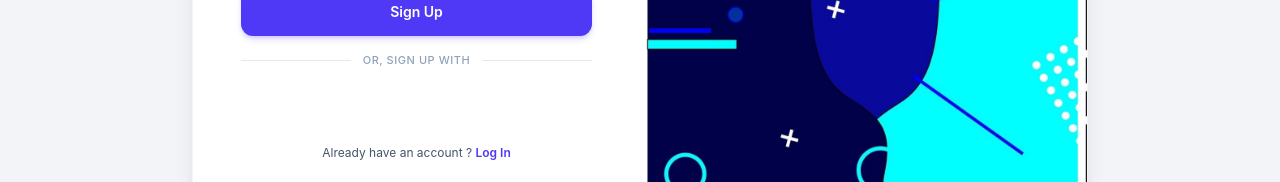
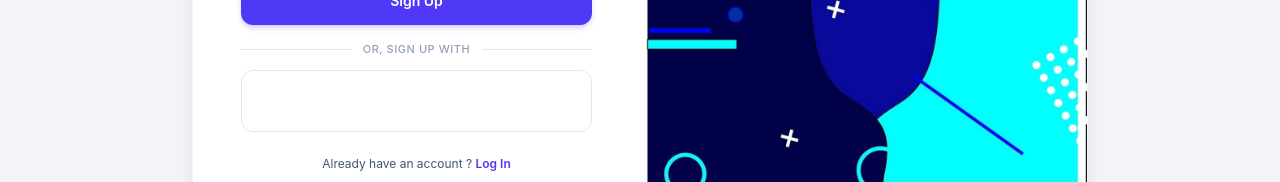
Before and after one commit to harsimran2074/Brand-Ecommerce-MERN, a React (Vite) app in the folder frontend/: page /SignUp in a window 1280 px wide. Shown: the part 736-918 px from the top of the page. Built offline with nearby package versions, Linux system fonts and the light colour scheme; no server answers.

Commit message:
google login fixed

```diff
--- a/frontend/src/pages/SignUp.jsx
+++ b/frontend/src/pages/SignUp.jsx
@@ -163,7 +163,7 @@ const SignUp = ({ setToken }) => {
                 <span>Sign up with google</span>
               </button> */}
 
-
+              <div className="w-full py-2.5 px-4 rounded-xl border border-slate-200 hover:bg-slate-50 text-xs font-semibold text-slate-700 flex items-center justify-center gap-2.5 transition active:scale-[0.99] cursor-pointer">
                 <GoogleLogin
                   onSuccess={async (credentialResponse) => {
                     try {
@@ -199,7 +199,7 @@ const SignUp = ({ setToken }) => {
                     toast.error('Google sign-in was cancelled or failed');
                   }}
                 />
-
+              </div>
 
               {/* Login link */}
               <p className="text-center text-xs text-slate-600 pt-2">
```
Lines whose indentation alone changed are shown as unchanged.
